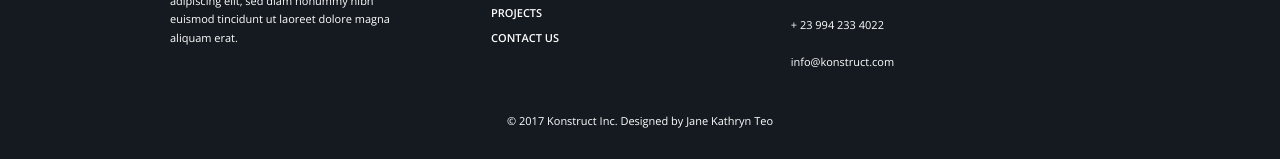
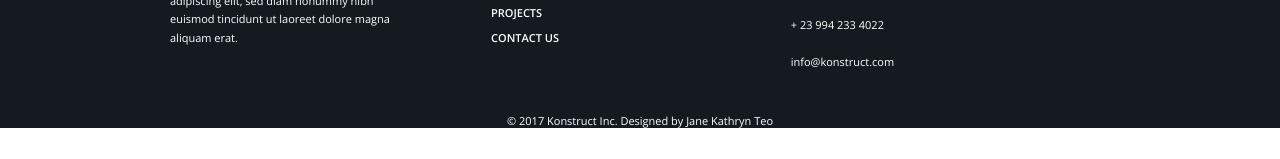
Before and after one commit to MaximKokorin/konstruct-template, a plain HTML site: page index.html in a window 1280 px wide. Shown: the part 2650-2809 px from the top of the page. After the commit the page ends 2778 px from the top, so only its background shows below. Drawn offline with nearby package versions, Linux system fonts and the light colour scheme.

Commit message:
Исправить размер footer

```diff
--- a/css/style.css
+++ b/css/style.css
@@ -668,7 +668,7 @@ span{
 }
 footer{
     max-width: 1920px;
-    min-height: 300px;
+    max-height: 300px;
     background-color: #141A20;
 }
 .container_footer {
@@ -754,8 +754,6 @@ footer{
     text-transform: uppercase;
     color: #fff;
     margin-bottom: 15px;
-}
-.contact_us_col {
 }
 .contact_us_li {
     font-family: 'Open Sans';
```
